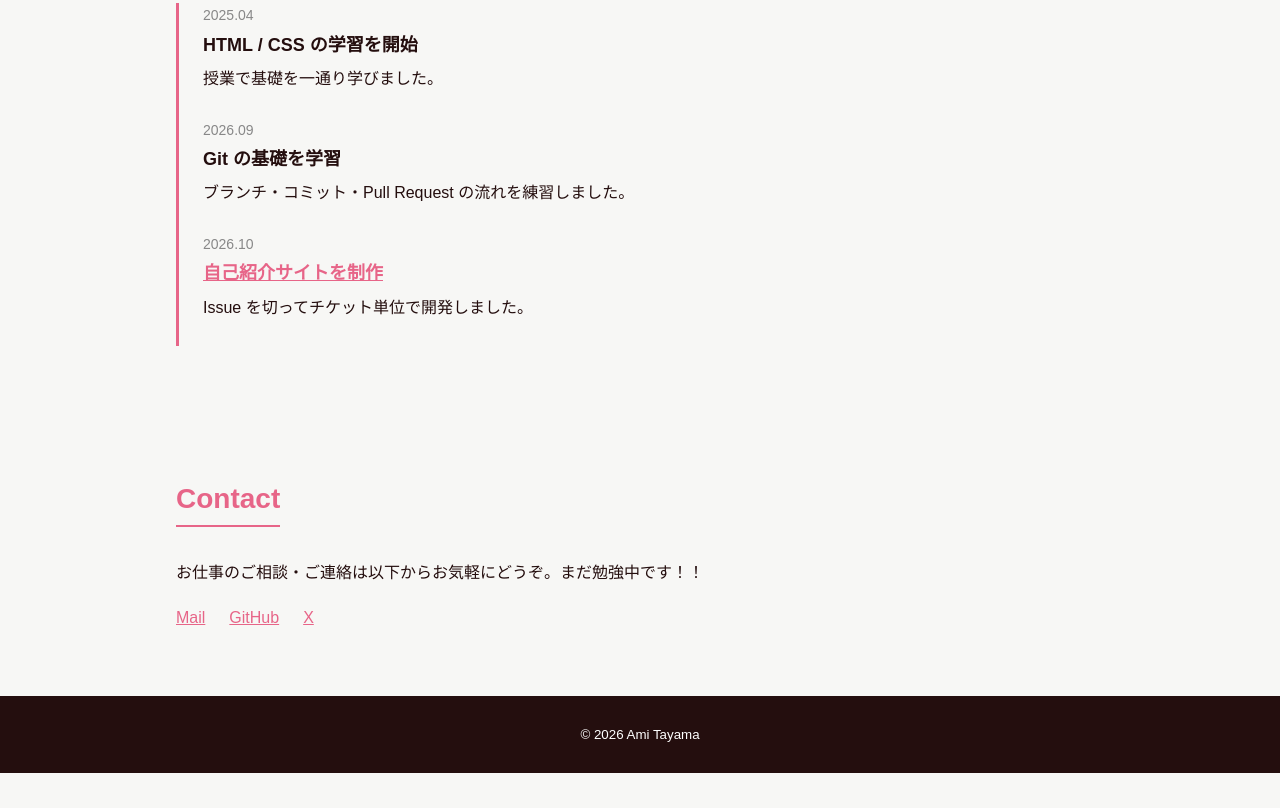
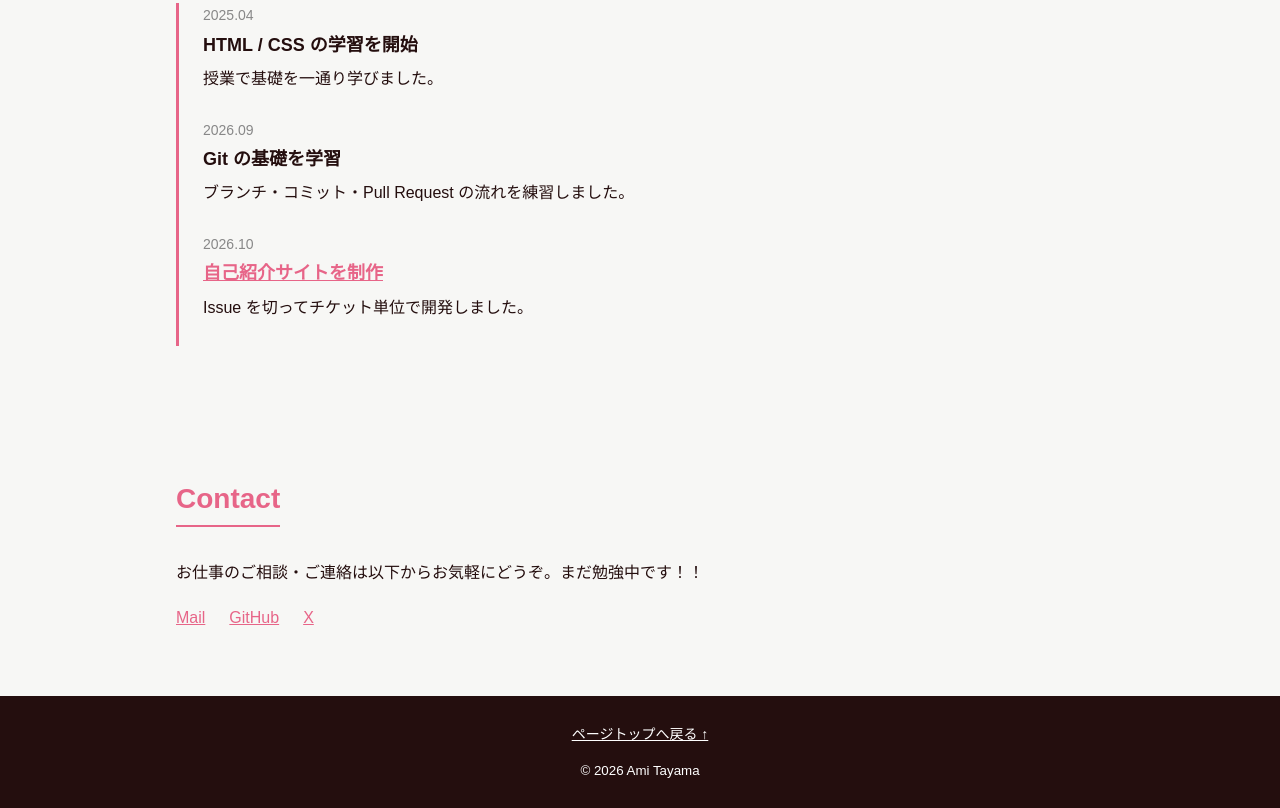
Before and after one commit to inyoup-25/web-d2522027, a plain HTML site: page index.html in a window 1280 px wide. Shown: the part 1161-1969 px from the top of the page. Before the commit the page ends 1934 px from the top, so only its background shows below. Drawn offline with Linux system fonts and the light colour scheme.

Commit message:
ページトップへ戻るリンクを追加

```diff
--- a/css/style.css
+++ b/css/style.css
@@ -164,3 +164,14 @@ a {
     background-color: var(--color-text);
     text-align: center;
 }
+
+html {
+    scroll-behavior: smooth;
+}
+
+.page-top {
+    display: inline-block;
+    margin-bottom: 8px;
+    font-size: 14px;
+    color: var(--color-white);
+}
--- a/index.html
+++ b/index.html
@@ -7,7 +7,7 @@
     <link rel="stylesheet" href="css/style.css">
 </head>
 <body>
-    <header class="header">
+    <header class="header" id="top">
         <div class="container header-inner">
             <p class="logo">Ami Tayama</p>
             <nav>
@@ -92,6 +92,7 @@
     </main>
     <footer class="footer">
         <div class="container">
+            <a href="#top" class="page-top">ページトップへ戻る ↑</a>
             <p class="copyright"><small>&copy; 2026 Ami Tayama</small></p>
         </div>
     </footer>
```
